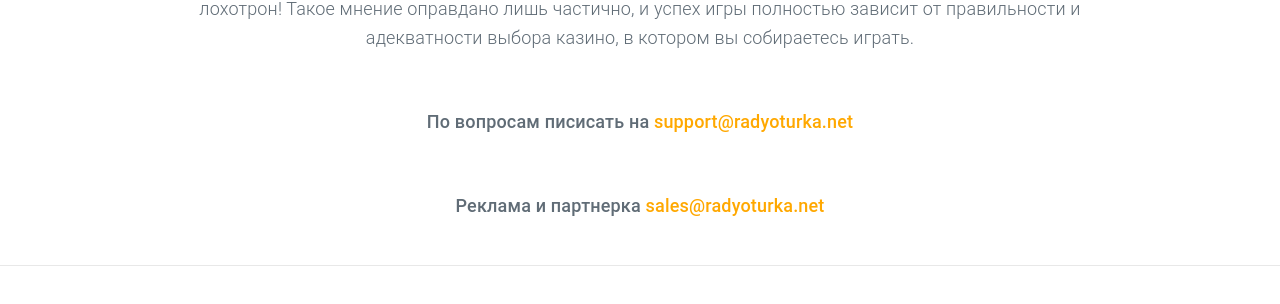
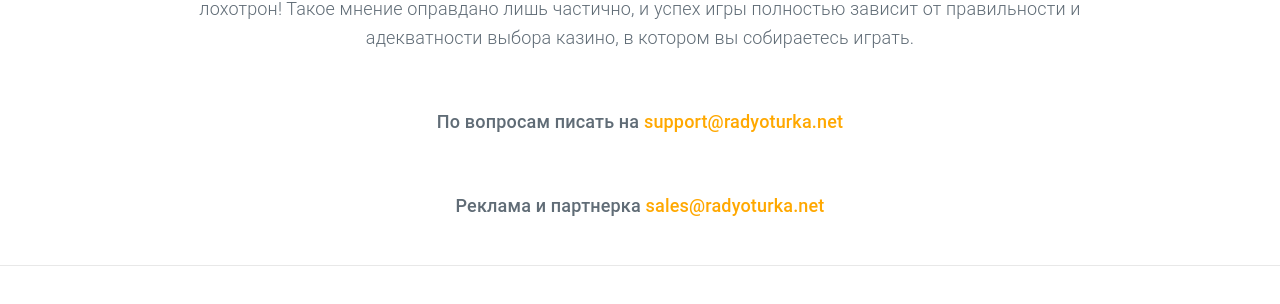
Before and after one commit to alisaklumakova/alisaklumakova.github.io, a Jekyll site: the page built from index.html, in a window 1280 px wide. Shown: the part 1266-1570 px from the top of the page. Built offline with Jekyll 4.4.1, drawn with Linux system fonts in a browser that asks for light colours; nearby versions of some CDN libraries; the list of posts is cut into pages by our own code.

Commit message:
Update default.html

```diff
--- a/_layouts/default.html
+++ b/_layouts/default.html
@@ -24,7 +24,7 @@ layout: compress
         <div class="post-1"><a href="http://www.radyoturka.net/2019/02/16/online-poker/"><img src="/imag/pokeronline.jpg"><h3 class="tit-p">Покер онлайн - советы для новичка</h3></a></div>
   </div>
   <p style="padding-top: 30px; font-size: 18px;">Проект создан с единственной целью – полноценно донести до пользователей интернета и любителей азартных развлечений всю правду о казино онлайн, и тех играх, которые предлагаются в таких заведениях. Хотите играть, но не решаетесь попробовать, потому что опасаетесь обмана? Ведь многие считают, что казино – огромный лохотрон!  Такое мнение оправдано лишь частично, и успех игры полностью зависит от правильности и адекватности выбора казино, в котором вы собираетесь играть.</p>
-  <p style="padding-top: 30px; font-size: 18px; font-weight: 500;">По вопросам писисать на <span style="color:#ffa800; font-size: 18px; font-weight: 500;">support@radyoturka.net</span></p>
+  <p style="padding-top: 30px; font-size: 18px; font-weight: 500;">По вопросам писать на <span style="color:#ffa800; font-size: 18px; font-weight: 500;">support@radyoturka.net</span></p>
   <p style="padding-top: 30px; font-size: 18px; font-weight: 500;">Реклама и партнерка <span style="color:#ffa800; font-size: 18px; font-weight: 500;">sales@radyoturka.net</span></p>
 </div>
 
```
